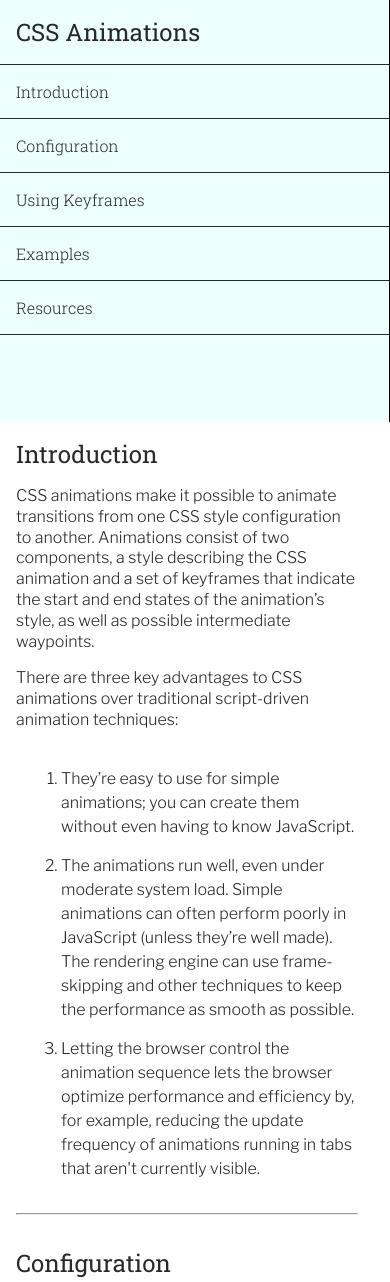
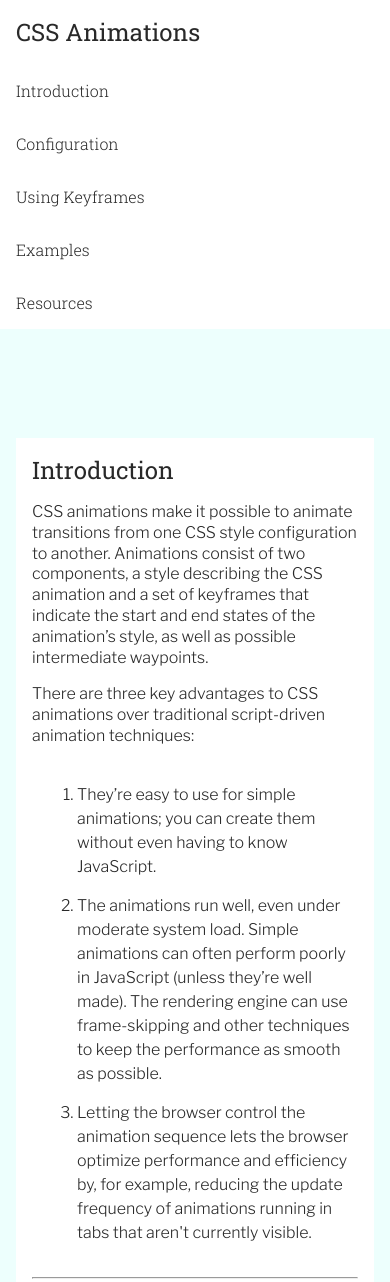
Before and after one commit to SimonGreenUK/technical-documentation-page, a website: page index.html in a window 390 px wide. Shown: the top 1282 px of the page. Drawn offline with nearby package versions, Linux system fonts and the light colour scheme.

Commit message:
Updating media queries to specify main-doc padding and margin

```diff
--- a/css/styles.css
+++ b/css/styles.css
@@ -28,8 +28,29 @@ header {
 	color: #292929;
 }
 
+h3 {
+	font-family: "Roboto Slab";
+	font-weight: 300;
+	color: white;
+}
+
+#highlight {
+	background-color: black;
+	padding: 0px 10px 0px 10px;
+}
+
 p {
 	line-height: 1.3rem;
+}
+
+#main-doc ol {
+	padding: 20px 0px 0px 45px;
+}
+
+#main-doc li {
+	line-height: 1.5rem;
+	margin-bottom: 15px;
+	max-width: 50rem;
 }
 
 dt {
@@ -42,32 +63,12 @@ dd {
 
 pre {
 	max-width: 90vw;
-}
-
-#main-doc ol {
-	padding: 20px 0px 0px 45px;
-}
-
-#main-doc li {
-	line-height: 1.5rem;
-	margin-bottom: 15px;
-	max-width: 50rem;
+	border-left: 5px solid #3d7e9a;
 }
 
 hr {
 	color: #292929;
 	margin: 2rem 0rem 2rem 0rem;
-}
-
-h3 {
-	font-family: "Roboto Slab";
-	font-weight: 300;
-	color: white;
-}
-
-#highlight {
-	background-color: black;
-	padding: 0px 10px 0px 10px;
 }
 
 /* --- MAIN PAGE LAYOUT --- */
@@ -81,11 +82,19 @@ h3 {
 
 /*Flex Item*/
 #main-doc {
-	flex: 3;
-  padding: 1rem 8rem 1rem 2rem;
+	flex: 4;
+  /*padding: 1rem 8rem 1rem 2rem;*/
   overflow: scroll;
-  display: flex;
-  flex-wrap: wrap;
+  /*display: flex;*/
+  /*flex-wrap: wrap;*/
+  background-color: #edfffd;
+}
+
+#main-doc-inner {
+	margin: 0rem 8rem 0rem 2rem;
+	padding: 1rem 9rem 1rem 5rem;
+	background-color: white;
+	flex: 1fr;
 }
 
 /* --- NAVIGATION --- */
@@ -93,7 +102,7 @@ h3 {
 /* Flex Container */
 nav {
 	flex: 1;
-	border-right: 0.5px solid black;
+	/*border-right: 0.5px solid black;*/
 	display: flex;
 	flex-direction: column;
 	justify-content: space-between;
@@ -101,7 +110,6 @@ nav {
 	min-height: 100vh;
   width: 20vw;
   background-color: #edfffd;
-  /*position: fixed;*/
 }
 
 /* Flex Item */
@@ -113,10 +121,15 @@ nav ul {
 	flex: 1;
 }
 
+nav li {
+	background-color: white;
+	/*border-right: 0.5px solid black;*/
+}
+
 #nav-header {
 	font-weight: 400;
 	padding: 1rem 1rem 1rem 1rem;
-	border-bottom: 1px solid #292929;
+	/*border-bottom: 1px solid #292929;*/
 }
 
 .nav-link {
@@ -125,15 +138,22 @@ nav ul {
   text-decoration: none;
   color: #292929;
   font-weight: 300;
-  border-bottom: 1px solid #292929;
+  /*border-bottom: 1px solid #292929;*/
 }
 
 .nav-link:hover {
 	background-color: #cbfdf7;
-	border-right: 1px solid #292929;
+	/*border-right: 1px solid #292929;*/
 }
 
 /* --- MEDIA QUERIES --- */
+
+@media all and (max-width: 1100px) {
+	#main-doc-inner {
+		margin: 0rem 2rem 0rem 2rem;
+		padding: 1rem 4.5rem 1rem 2.5rem;
+	}
+}
 
 @media all and (max-width: 765px) {
 
@@ -143,12 +163,24 @@ nav ul {
 	}
 
 	#main-doc {
-		padding: 1rem 2rem 1rem 1rem;
+		/*padding: 1rem 2rem 1rem 1rem;*/
 	}
+
+	#main-doc-inner {
+	margin: 1rem 2rem 0rem 2rem;
+	padding: 1rem 2rem 1rem 2rem;
+}
 
 	nav {
 		min-height: 50vh;
 		width: 100vw;
 	}
+}
 
+@media all and (max-width: 600px) {
+
+	#main-doc-inner {
+		margin: 1rem 1rem 0rem 1rem;
+		padding: 1rem;
+	}
 }
--- a/index.html
+++ b/index.html
@@ -24,6 +24,8 @@
 	</nav>
 
 	<main id="main-doc">
+
+		<div id="main-doc-inner">
 
 		<section id="introduction" class="main-section">
 			<header class="section-header">Introduction</header>
@@ -197,6 +199,7 @@ p {
 			</p>
 		</section>
 
+		</div>
 	</main>
 
 	<footer></footer>
```
Also changed, not shown: build/styles.css.
